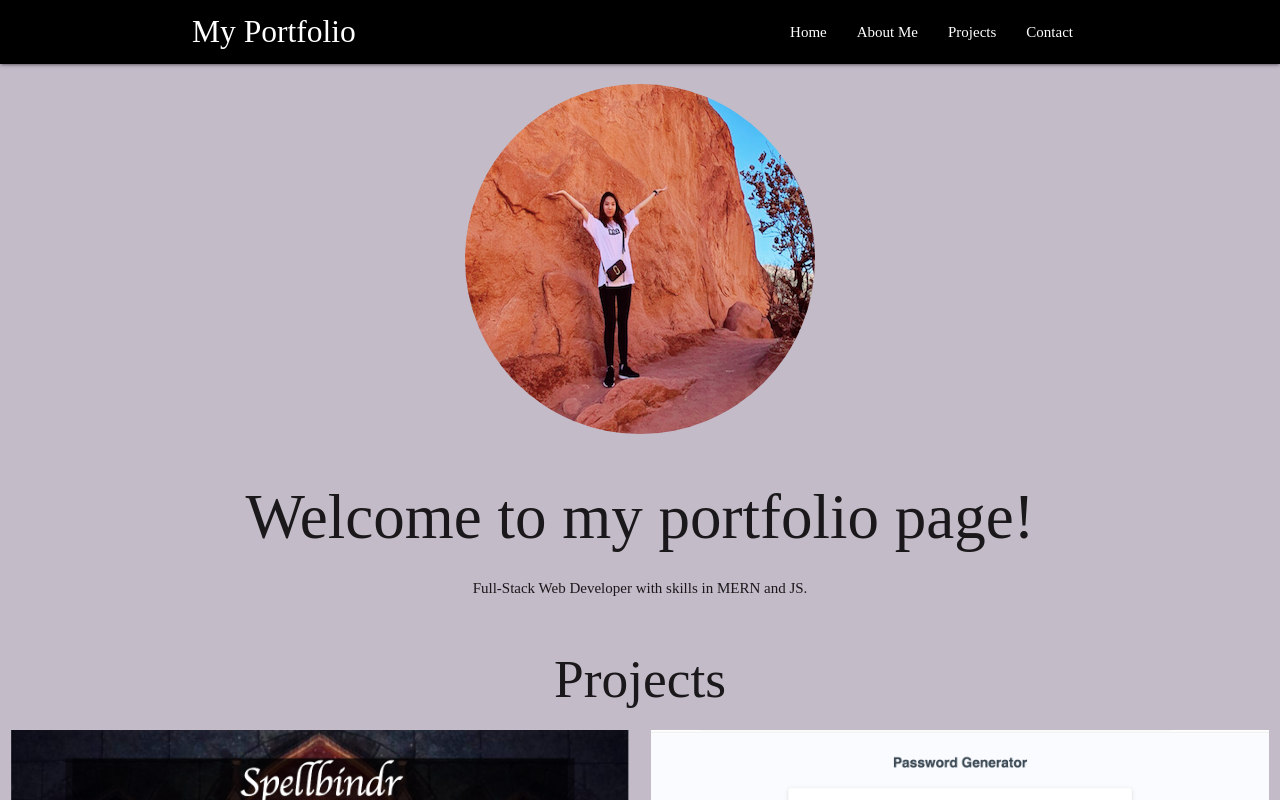
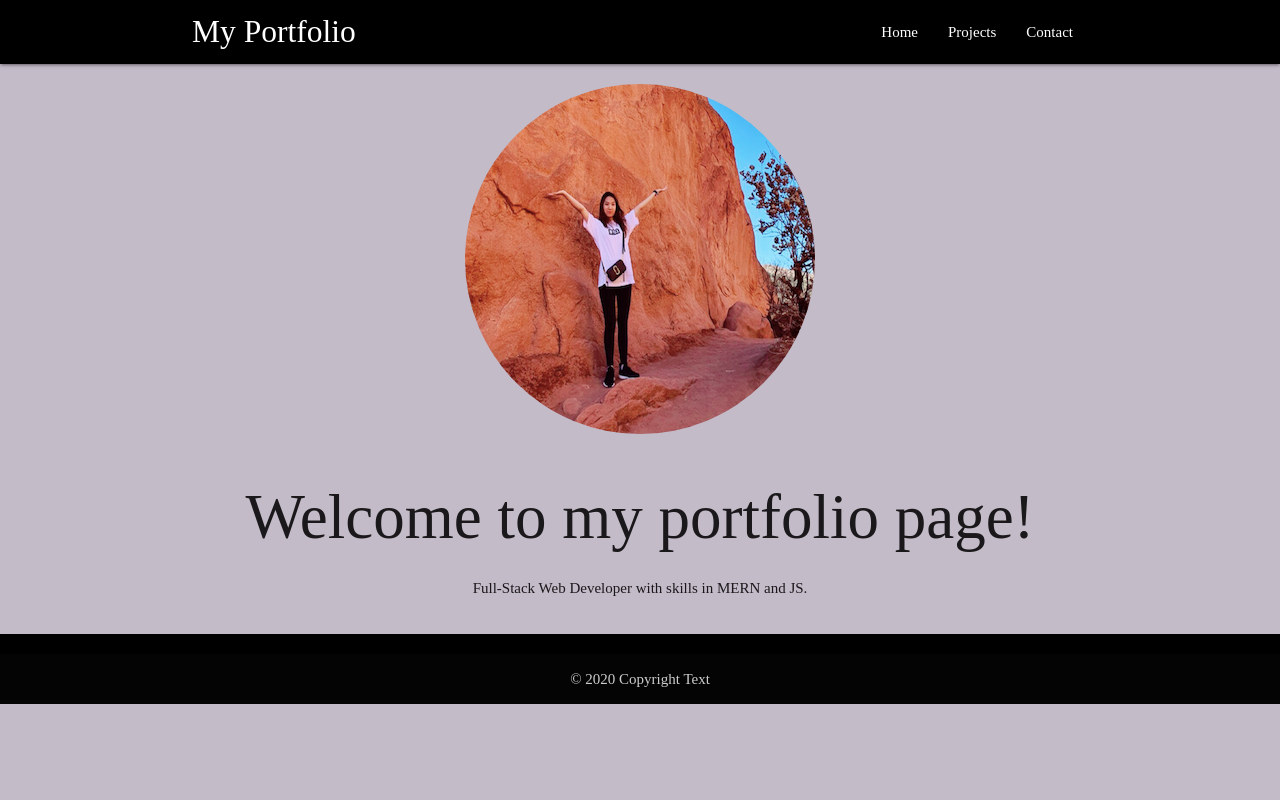
Before and after one commit to sharonkim09/react-portfolio, a React (Create React App) app in the folder client/: page / in a window 1280 px wide. Shown: the top 800 px of the page. Built offline with nearby package versions, Linux system fonts and the light colour scheme; a web font is replaced by a local one.

Commit message:
navbar links workgit add .

```diff
--- a/client/src/App.js
+++ b/client/src/App.js
@@ -3,20 +3,20 @@
 import Header from "./components/Header/Header";
 import Footer from "./components/Footer/Footer";
 import HomePage from "./pages/HomePage/HomePage";
-import ProjectSection from "./components/ProjectSection/ProjectSection";
+import Projects from "./pages/Projects/Projects";
 import Contact from "./pages/Contact/Contact";
+import { BrowserRouter as Router, Route } from "react-router-dom";
 function App() {
   return (
-    <>
+    <Router>
+      <div>
       <Header />
-      {/* Main Section */}
-      <HomePage />
-      {/* Projects Section */}
-      <ProjectSection />
-      {/* Contact Section */}
-      {/* <Contact /> */}
+      <Route exact path="/" component={HomePage}/>
+      <Route exact path="/projects" component={Projects}/>
+      <Route exact path="/contact" component={Contact}/>
       <Footer />
-    </>
+      </div>
+    </Router>
   );
 }
 
--- a/client/src/components/Header/Header.jsx
+++ b/client/src/components/Header/Header.jsx
@@ -1,4 +1,5 @@
 import React from 'react';
+import {Link} from "react-router-dom";
 
 const Header = () => {
     return (
@@ -11,16 +12,13 @@
               </a>
               <ul className="right hide-on-med-and-down" id="navList">
                 <li>
-                  <a href="/">Home</a>
+                  <Link to="/">Home</Link>
                 </li>
                 <li>
-                  <a href="/">About Me</a>
+                  <Link to="/projects">Projects</Link>
                 </li>
                 <li>
-                  <a href="/">Projects</a>
-                </li>
-                <li>
-                  <a href="/">Contact</a>
+                  <Link to="/contact">Contact</Link>
                 </li>
               </ul>
             </div>
```
Also changed, not shown: client/src/pages/Projects/Projects.js (renamed from client/src/components/ProjectSection/ProjectSection.jsx).
